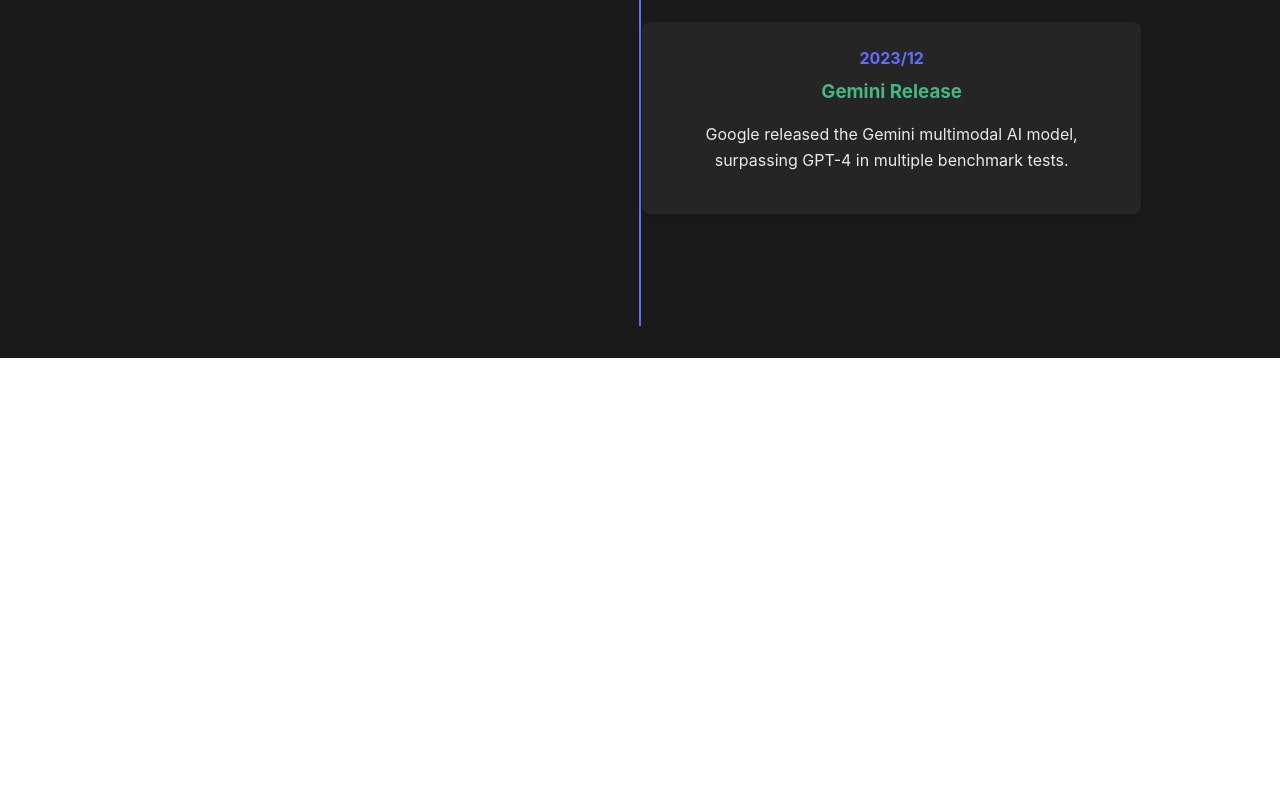
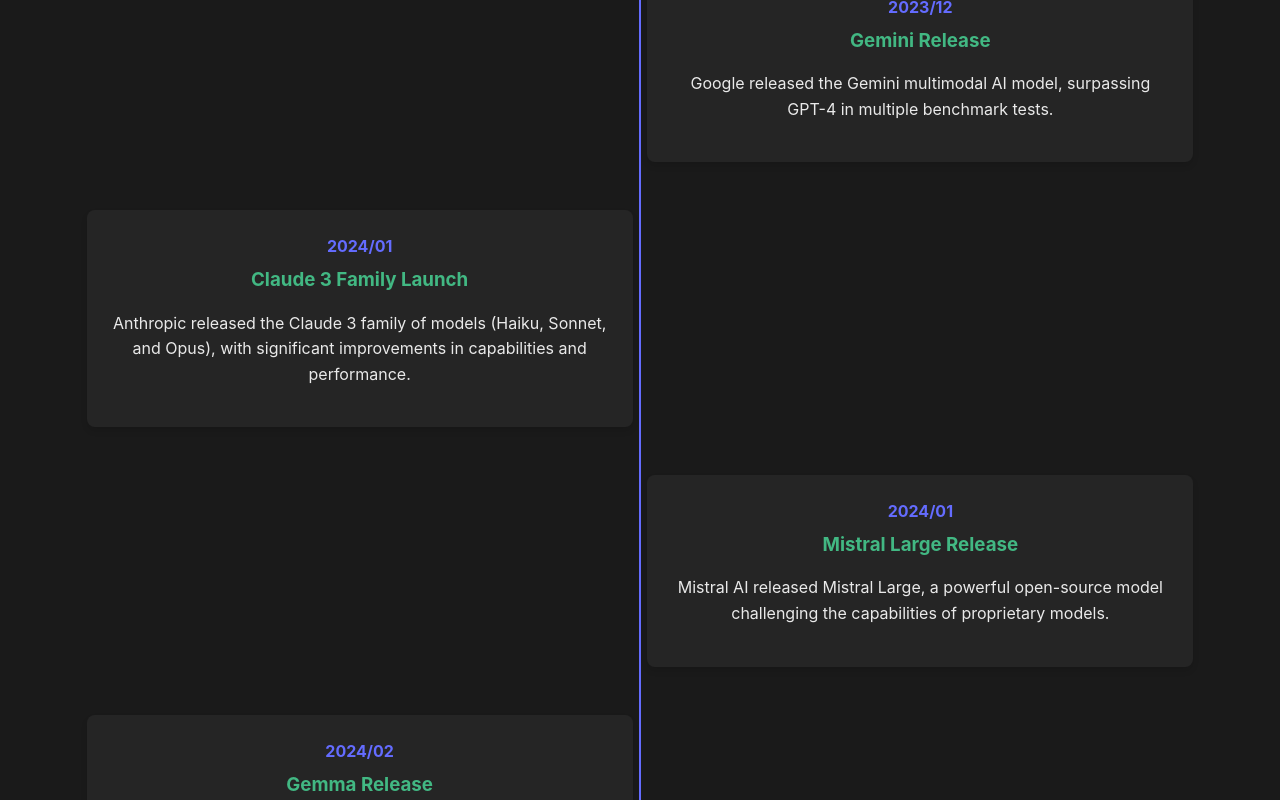
Before and after one commit to chenhaiyun/ai-timeline, a Vue app: page / in a window 1280 px wide. Shown: the part 2000-2800 px from the top of the page. Before the commit the page ends 2358 px from the top, so only its background shows below. Built offline with nearby package versions, Linux system fonts and the light colour scheme.

Commit message:
Update timeline with events through March 2024

```diff
--- a/src/App.vue
+++ b/src/App.vue
@@ -42,6 +42,46 @@ const events = ref([
     date: '2023/12',
     title: 'Gemini Release',
     description: 'Google released the Gemini multimodal AI model, surpassing GPT-4 in multiple benchmark tests.'
+  },
+  {
+    date: '2024/01',
+    title: 'Claude 3 Family Launch',
+    description: 'Anthropic released the Claude 3 family of models (Haiku, Sonnet, and Opus), with significant improvements in capabilities and performance.'
+  },
+  {
+    date: '2024/01',
+    title: 'Mistral Large Release',
+    description: 'Mistral AI released Mistral Large, a powerful open-source model challenging the capabilities of proprietary models.'
+  },
+  {
+    date: '2024/02',
+    title: 'Gemma Release',
+    description: 'Google released Gemma, a family of lightweight open-source models designed for responsible AI development.'
+  },
+  {
+    date: '2024/02',
+    title: 'Sora Announcement',
+    description: 'OpenAI unveiled Sora, a text-to-video model capable of generating highly realistic videos up to 60 seconds long.'
+  },
+  {
+    date: '2024/03',
+    title: 'GPT-4 Turbo Updates',
+    description: 'OpenAI released GPT-4 Turbo with improved performance, reduced costs, and knowledge cutoff date extended to December 2023.'
+  },
+  {
+    date: '2024/03',
+    title: 'Devin AI Developer',
+    description: 'Cognition Labs introduced Devin, the first AI software engineer capable of autonomously solving complex programming tasks.'
+  },
+  {
+    date: '2024/03',
+    title: 'Google Gemini 1.5',
+    description: 'Google launched Gemini 1.5, featuring significantly improved performance and a million-token context window.'
+  },
+  {
+    date: '2024/03',
+    title: 'Meta SEER',
+    description: 'Meta announced SEER, a powerful computer vision model trained on billions of public images.'
   }
 ])
 </script>
@@ -49,7 +89,7 @@ const events = ref([
 <template>
   <div class="container">
     <h1 class="title animate__animated animate__fadeIn">AI Development Timeline</h1>
-    <h2 class="subtitle animate__animated animate__fadeIn">Major Milestones 2022-2023</h2>
+    <h2 class="subtitle animate__animated animate__fadeIn">Major Milestones 2022-2024</h2>
 
     <div class="timeline">
       <div v-for="(event, index) in events"
```
